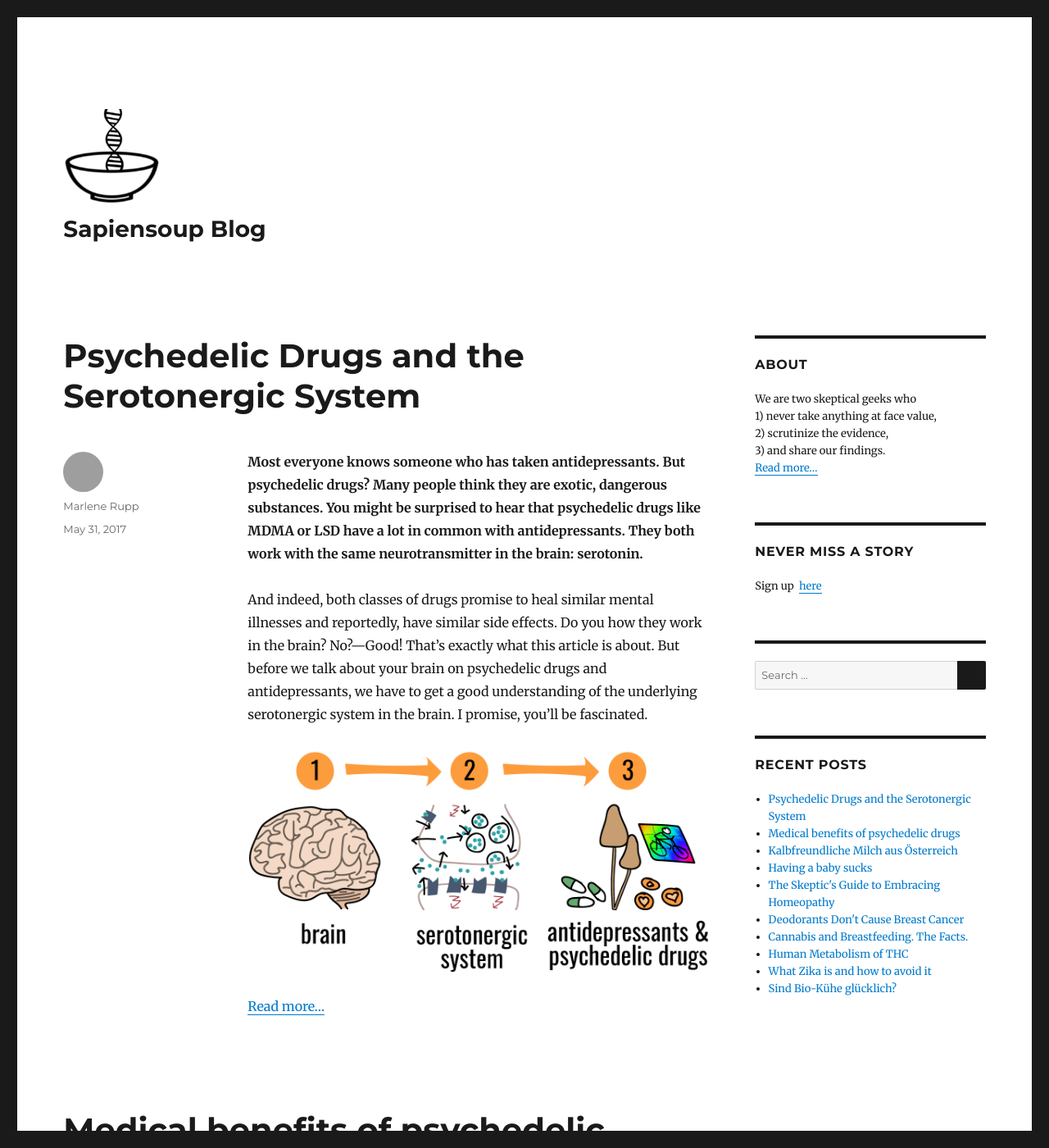
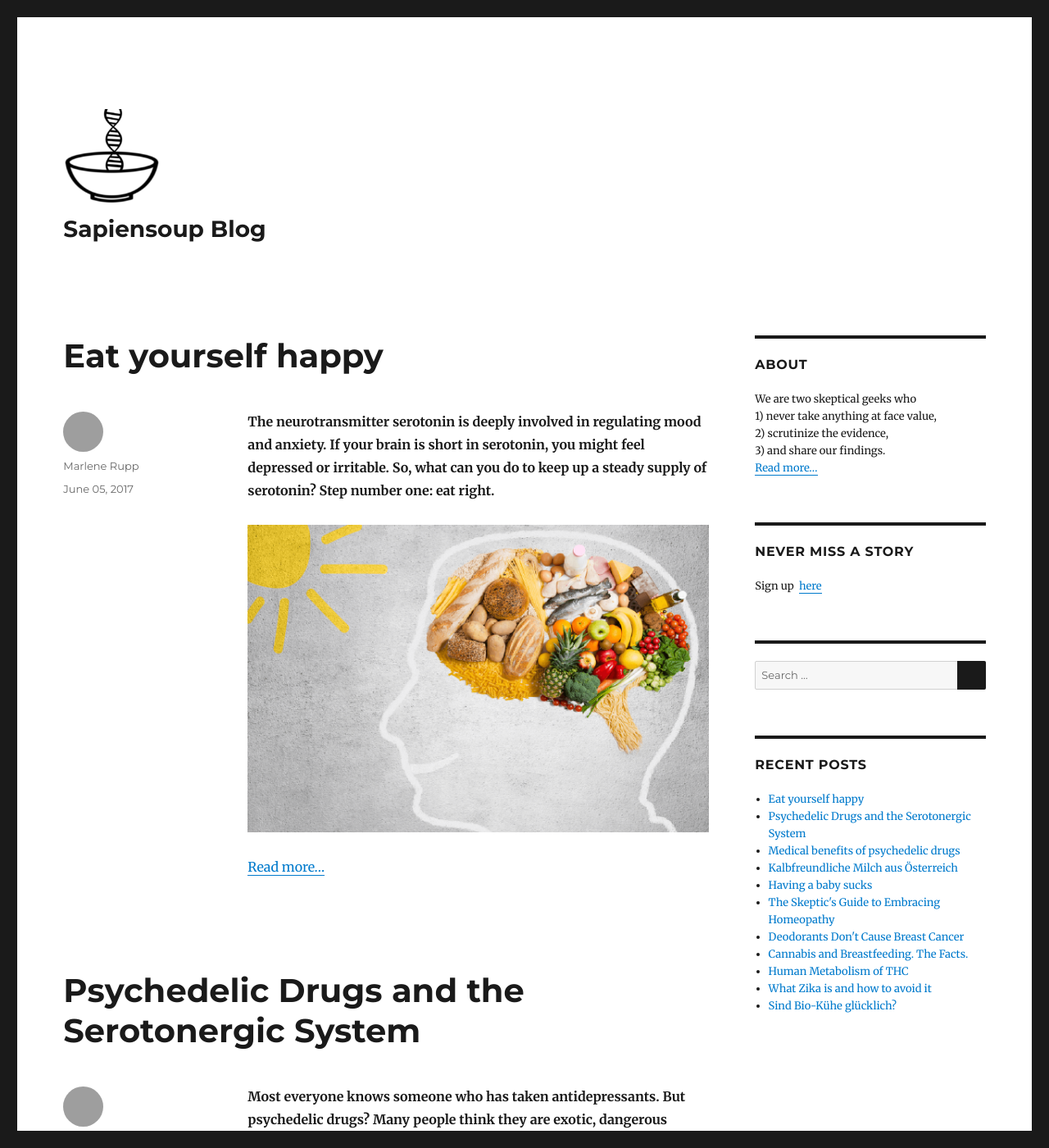
Before and after one commit to sapiensoup/sapiensoup.com, a Jekyll site: the page built from index.html, in a window 1280 px wide and 1400 px high. Shown: the whole window at 82% size. Built offline with Jekyll 4.4.1, drawn with Linux system fonts in a browser that asks for light colours; some of the changed lines change nothing that is shown; grey boxes are pictures that could not be loaded.

Commit message:
Publish "Eat yourself happy"

```diff
--- a/_posts/2017-05-31-serotonin.md
+++ b/_posts/2017-05-31-serotonin.md
@@ -60,7 +60,7 @@ Now we get to the nitty gritty. The following graphic illustrates the lifecycle
 ### 1 Synthesis
 Well over 90 percent of the serotonin in our body is made in our gut. But since serotonin can’t cross the blood-brain barrier, it has to be synthesized in the brain from scratch. What _does_ cross the blood-brain barrier however is _tryptophan_, the fundamental building block of serotonin.[^neuroscience] Within the neuron, enzymes turn tryptophan into 5-HT which is the chemical name for serotonin.[^synthesis]
 
-How does our body get tryptophan in the first place? Tryptophan is contained in certain foods, particularly proteins. You may have heard that turkey is rich in tryptophan—so is every other kind of meat, as well as cheese, dairy products and eggs. Paradoxically, eating a protein rich diet is not necessary useful for a steady tryptophan supply in the brain. Why? Because of competition—I’ll properly explain this in a follow-up post next week.
+How does our body get tryptophan in the first place? Tryptophan is contained in certain foods, particularly proteins. You may have heard that turkey is rich in tryptophan—so is every other kind of meat, as well as cheese, dairy products and eggs. Paradoxically, eating a protein rich diet is not necessary useful for a steady tryptophan supply in the brain. Why? Read my story about [amino acid competition at the blood-brain barrier]({% post_url 2017-06-05-tryptophan %}){:target="_blank"}.
 
 ### 2 Storage
 Serotonin is stored in tiny bubbles—only 50 nanometers in diameter—called _vesicles_. How does it get in there? Initially, the serotonin floats in the _cytosol_, the fluid within the neuron. A transport protein called VMAT2 fishes the serotonin out of the cytosol and channels it into one of the vesicles. The vesicles then travel closer towards the synaptic cleft and wait for their signal.
--- /dev/null
+++ b/_posts/2017-06-05-tryptophan.md
@@ -0,0 +1,71 @@
+---
+layout: post
+title:  "Eat yourself happy"
+author: marlene
+description: ""
+facebook:
+   image: /images/tryptophan/happy-brain-food-tryptophan@2x.png
+twitter:
+   image: /images/tryptophan/happy-brain-food-tryptophan@2x.png
+   large: true
+---
+
+**The neurotransmitter serotonin is deeply involved in regulating mood and anxiety. If your brain is short in serotonin, you might feel depressed or irritable. So, what can you do to keep up a steady supply of serotonin? Step number one: eat right.**
+
+![nutrients in food influence happiness through serotonin in brain]({{ site.url }}/images/tryptophan/happy-brain-food-tryptophan@2x.png)
+
+<!--more-->
+
+Well over 90 percent of serotonin in our body is made in our gut. But since serotonin can’t cross the blood-brain barrier, it has to be produced in the brain from scratch.
+
+# How the brain makes serotonin
+Neurons need two things to create serotonin: (1) tryptophan and (2) a couple of enzymes.
+
+## 1. Tryptophan
+Tryptophan is an _essential amino acid_ which we get from our diet. The average western diet is rich in tryptophan. It is particularly plentiful in proteins such as eggs, meats, soybeans and dairy products. Carbohydrates like chocolate, oats, rice or quinoa contain less tryptophan but are still considered good sources.[^tryptophan-wikipedia]
+
+But eating a protein rich diet doesn’t guarantee a sufficient tryptophan supply. Paradoxically, quite the opposite is the case. The problem with a protein rich diet is amino acid competition. What does that mean? Proteins contain not only tryptophan, but a number of other amino acids[^amino-acids] which are better at crossing the blood-brain barrier. So, when tryptophan and its amino acid friends come knocking at the blood-brain barrier’s door, tryptophan doesn’t get in.
+
+![How do you call an amino acid with an attitude? A-mean-oh-acid]({{ site.url }}/images/tryptophan/a-mean-oh-acid.jpg)_Image from [Asap Science](https://www.youtube.com/user/AsapSCIENCE){:target="_blank"}_
+
+With carbohydrates, the situation is reversed because carbohydrates—unlike proteins—raise insulin levels in the blood. Insulin, in turn, decreases the blood levels of the other amino acids but doesn’t affect tryptophan. You could say that insulin removes some competition in favor of tryptophan and thus helps tryptophan cross the blood-brain barrier.[^neuroscience]
+
+And indeed, people suffering from _seasonal affective disorder_ (SAD) or _premenstrual syndrome_ (PMS)—which are both expressed through depressed moods—often report carbohydrate cravings, almost as an attempt of self-medication.[^moller] Eating carbohydrate meals which contain some protein might be a good compromise to ensure a steady supply of brain tryptophan.
+
+> Carbohydrate meals which contain some protein might help maintaining steady supply of serotonin in your brain.
+
+## 2. Enzymes
+Once tryptophan has crossed the blood-brain barrier, the first enzyme _(tryptophan hydroxylase)_ turns tryptophan into 5-HTP and the second enzyme _(decarboxylase)_ turns 5-HTP into serotonin.
+
+![Serotonin biosynthesis]({{ site.url }}/images/tryptophan/serotonin-tryptophan-5-ht-synthesis@2x.png)_Serotonin biosynthesis_[^biosynthesis]
+
+The brain has plenty of these enzymes in stock. What usually causes the bottleneck in serotonin production is the availability of tryptophan.[^neuroscience]
+
+# Tryptophan supplements
+There is some evidence that nutritional supplements containing purified tryptophan raise brain tryptophan levels more efficiently than nutrition. That would make sense, since the supplement doesn't contain any of the competing amino acids.[^Wurtman]
+
+# Exercise
+Another way to facilitate tryptophan's entry in the brain is through exercise. When your muscles work hard, they are hungry for amino acids. That works in your favor, because exercise only decreases blood levels of amino acids other than tryptophan.[^BCAA] Consequently, tryptophan experiences an easier uptake at the blood-brain barrier.
+
+# Learn more
+Tryptophan plays a role in regulating serotonin levels in the brain, but that's only one piece of the puzzle. The larger serotonergic system is complex and mysterious. If you want to understand how it works, check out our story on [Psychedelic Drugs and the Serotonergic System]({% post_url 2017-05-31-serotonin %}).
+
+&nbsp;
+
+* * *
+
+#### References
+
+[^biosynthesis]: Original work with skeletal structures from [Wikimedia Commons](https://commons.wikimedia.org/wiki/File:Serotonin_biosynthesis.svg) by [NEUROtiker]( https://commons.wikimedia.org/wiki/User:NEUROtiker)
+
+[^tryptophan-wikipedia]: [Tryptophan](https://en.wikipedia.org/wiki/Tryptophan). Wikipedia. Retrieved on 2017-05-22.
+
+[^amino-acids]: Amino acids such as tyrosine, phenylalanine, leucine, isoleucine and valine[^neuroscience]
+
+[^neuroscience]: Bear M, Connors BW, Paradiso MA. Neuroscience. Exploring the Brain. 4th edition. Wolters Kluwer.
+
+[^moller]: Møller SE. Serotonin, carbohydrates, and atypical depression. Pharmacol Toxicol. 1992;71 Suppl 1:61-71. Review. [PubMed PMID: 1480561]( https://www.ncbi.nlm.nih.gov/pubmed/1480561)
+
+[^Wurtman]: Wurtman RJ, Hefti F, Melamed E. Precursor control of neurotransmitter synthesis. Pharmacol Rev. 1980 Dec;32(4):315-35. [PubMed PMID: 6115400](https://www.ncbi.nlm.nih.gov/pubmed/6115400)
+
+[^BCAA]: Shimomura Y, Yamamoto Y, Bajotto G, et al. Nutraceutical effects of branched-chain amino acids on skeletal muscle. J Nutr. 2006 Feb;136(2):529S-532S. [PubMed PMID: 16424141.](https://www.ncbi.nlm.nih.gov/pubmed/16424141)
```
Also changed, not shown: images/tryptophan/a-mean-oh-acid.jpg (added), images/tryptophan/happy-brain-food-tryptophan@2x.png (added), images/tryptophan/serotonin-tryptophan-5-ht-synthesis@2x.png (added).
